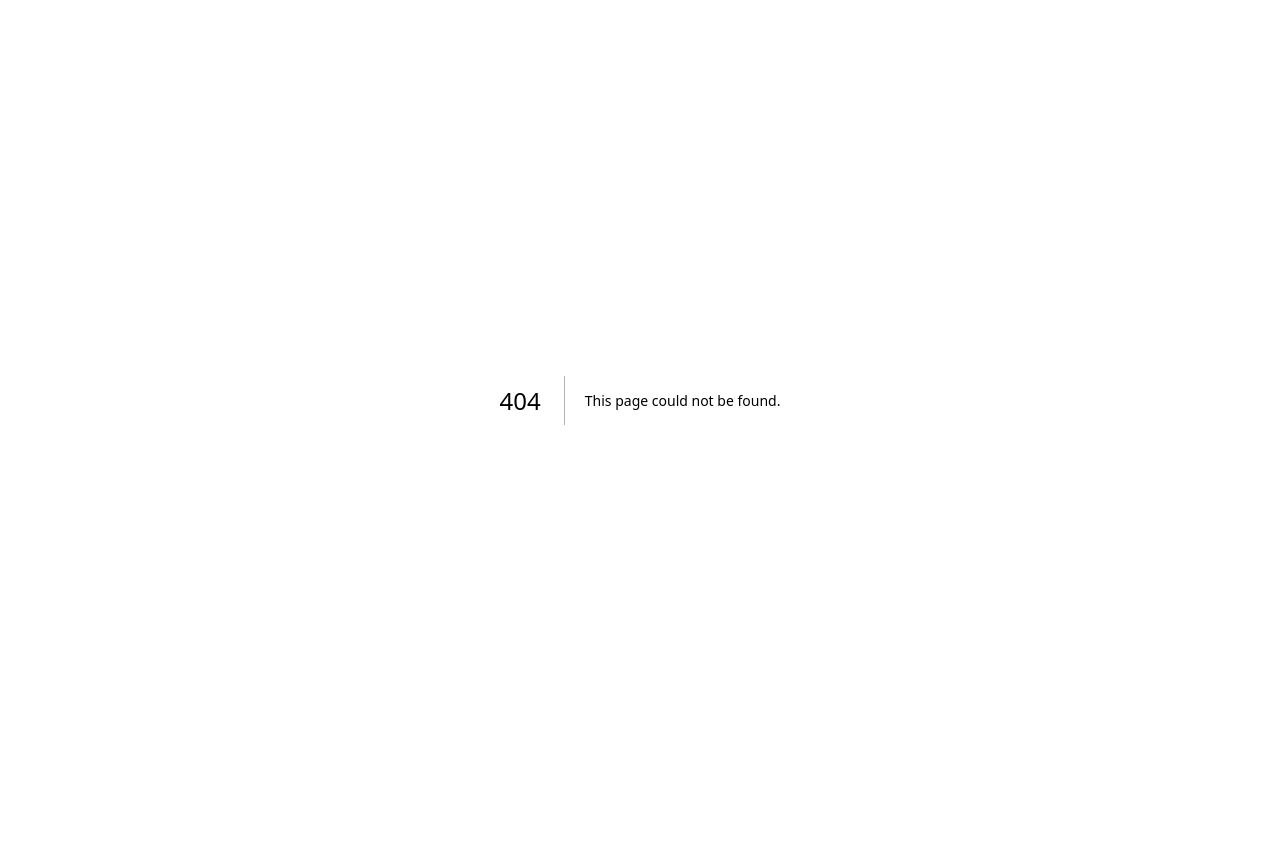
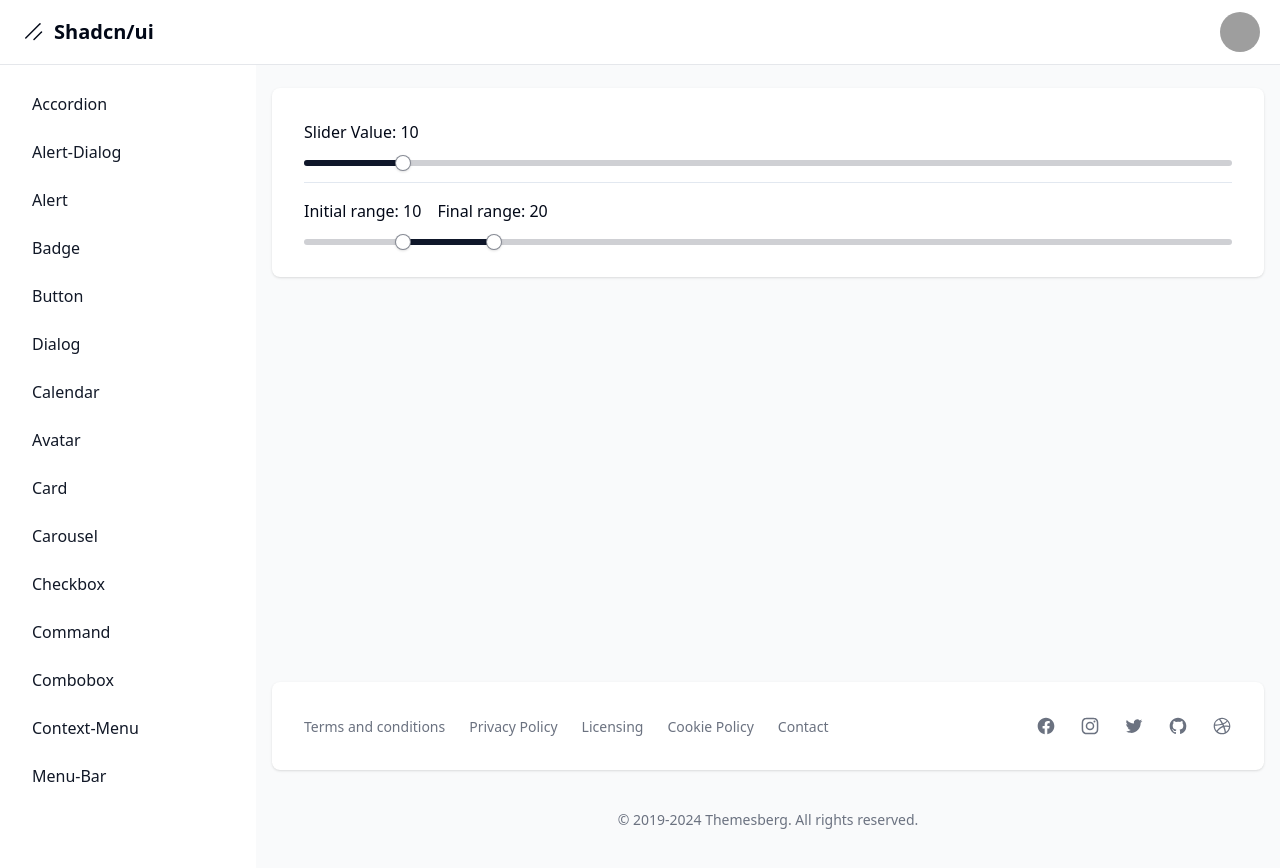
Before and after one commit to MiguelDecode/shadcn-tutorial, a Next.js app: page /dashboard/slider in a window 1280 px wide. Before the commit this address had no page. Before the commit the page ends 800 px from the top, so only its background shows below. Built offline with nearby package versions, Linux system fonts and the light colour scheme; grey boxes are pictures that could not be loaded.

Commit message:
feat: component slider

```diff
--- a/package.json
+++ b/package.json
@@ -20,6 +20,7 @@
     "@radix-ui/react-menubar": "^1.1.2",
     "@radix-ui/react-popover": "^1.1.2",
     "@radix-ui/react-progress": "^1.1.0",
+    "@radix-ui/react-slider": "^1.2.1",
     "@radix-ui/react-slot": "^1.1.0",
     "class-variance-authority": "^0.7.0",
     "clsx": "^2.1.1",
--- a/src/app/dashboard/layout.tsx
+++ b/src/app/dashboard/layout.tsx
@@ -21,7 +21,8 @@
   { name: "progress", href: "progress" },
   { name: "sheet", href: "sheet" },
   { name: "skeleton", href: "skeleton" },
-];
+  { name: "slider", href: "slider" },
+].sort();
 
 export default function DashboardLayout({
   children,
--- /dev/null
+++ b/src/app/dashboard/slider/page.tsx
@@ -0,0 +1,34 @@
+"use client";
+
+import { Slider } from "@/components/ui/slider";
+import { useState } from "react";
+
+export default function Page() {
+  const [sliderValue, setSliderValue] = useState(10);
+  const [rangeValue, setRangeValue] = useState([10, 20]);
+
+  return (
+    <div className="grid grid-cols-1 gap-4">
+      <span>Slider Value: {sliderValue}</span>
+      <Slider
+        defaultValue={[sliderValue]}
+        onValueChange={(value) => setSliderValue(value[0])}
+        max={100}
+        step={1}
+      />
+
+      <hr />
+
+      <div className="flex gap-4">
+        <span>Initial range: {rangeValue[0]}</span>
+        <span>Final range: {rangeValue[1]}</span>
+      </div>
+      <Slider
+        defaultValue={rangeValue}
+        onValueChange={setRangeValue}
+        max={100}
+        step={1}
+      />
+    </div>
+  );
+}
--- /dev/null
+++ b/src/components/ui/slider.tsx
@@ -0,0 +1,29 @@
+"use client";
+
+import * as React from "react";
+import * as SliderPrimitive from "@radix-ui/react-slider";
+
+import { cn } from "@/lib/utils";
+
+const Slider = React.forwardRef<
+  React.ElementRef<typeof SliderPrimitive.Root>,
+  React.ComponentPropsWithoutRef<typeof SliderPrimitive.Root>
+>(({ className, ...props }, ref) => (
+  <SliderPrimitive.Root
+    ref={ref}
+    className={cn(
+      "relative flex w-full touch-none select-none items-center",
+      className
+    )}
+    {...props}
+  >
+    <SliderPrimitive.Track className="relative h-1.5 w-full grow overflow-hidden rounded-full bg-primary/20">
+      <SliderPrimitive.Range className="absolute h-full bg-primary" />
+    </SliderPrimitive.Track>
+    <SliderPrimitive.Thumb className="block h-4 w-4 rounded-full border border-primary/50 bg-background shadow transition-colors focus-visible:outline-none focus-visible:ring-1 focus-visible:ring-ring disabled:pointer-events-none disabled:opacity-50" />
+    <SliderPrimitive.Thumb className="block h-4 w-4 rounded-full border border-primary/50 bg-background shadow transition-colors focus-visible:outline-none focus-visible:ring-1 focus-visible:ring-ring disabled:pointer-events-none disabled:opacity-50" />
+  </SliderPrimitive.Root>
+));
+Slider.displayName = SliderPrimitive.Root.displayName;
+
+export { Slider };
```
Also changed, not shown: 1 other file (tests, documents, lock files or other folders).
